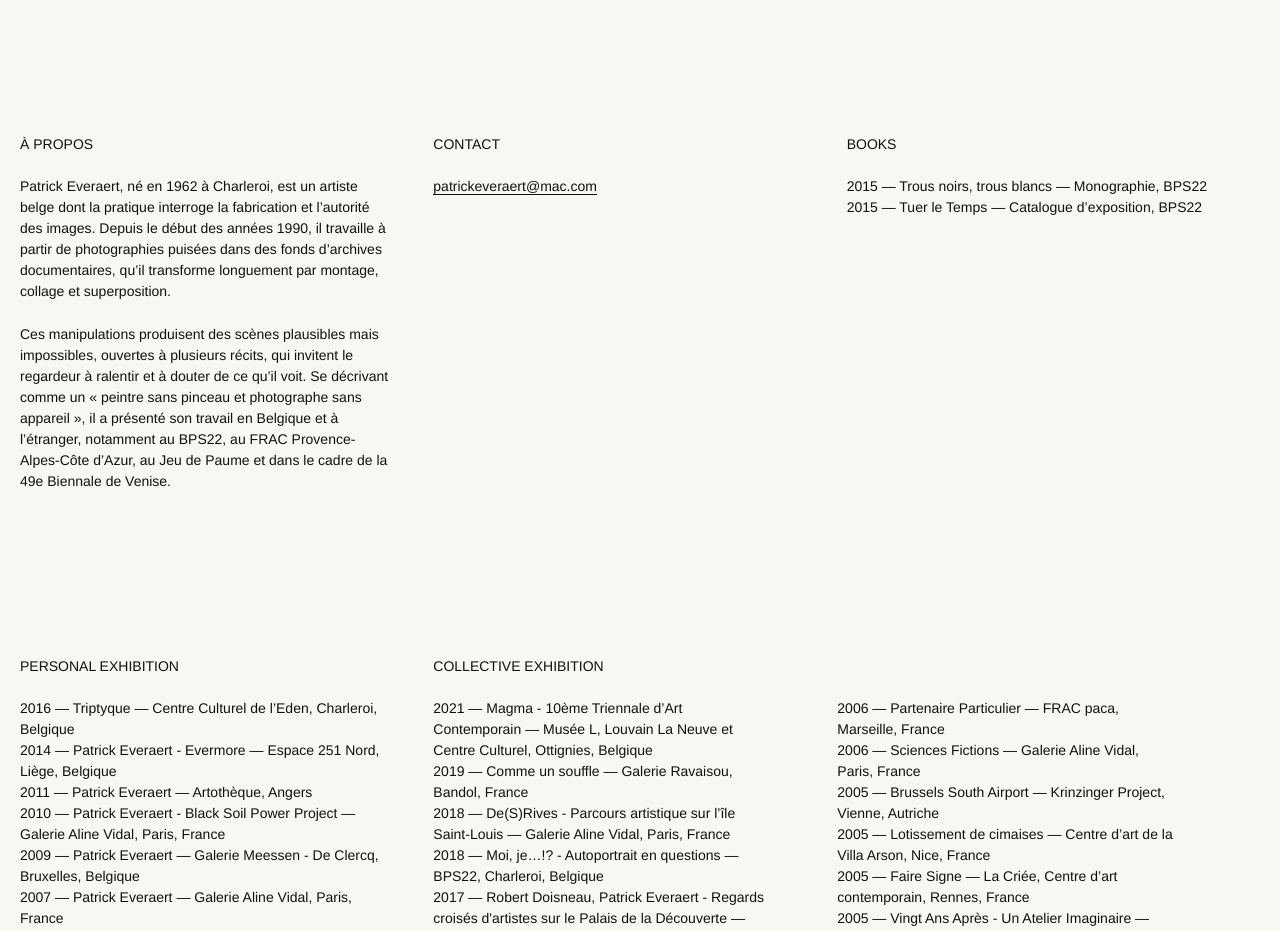
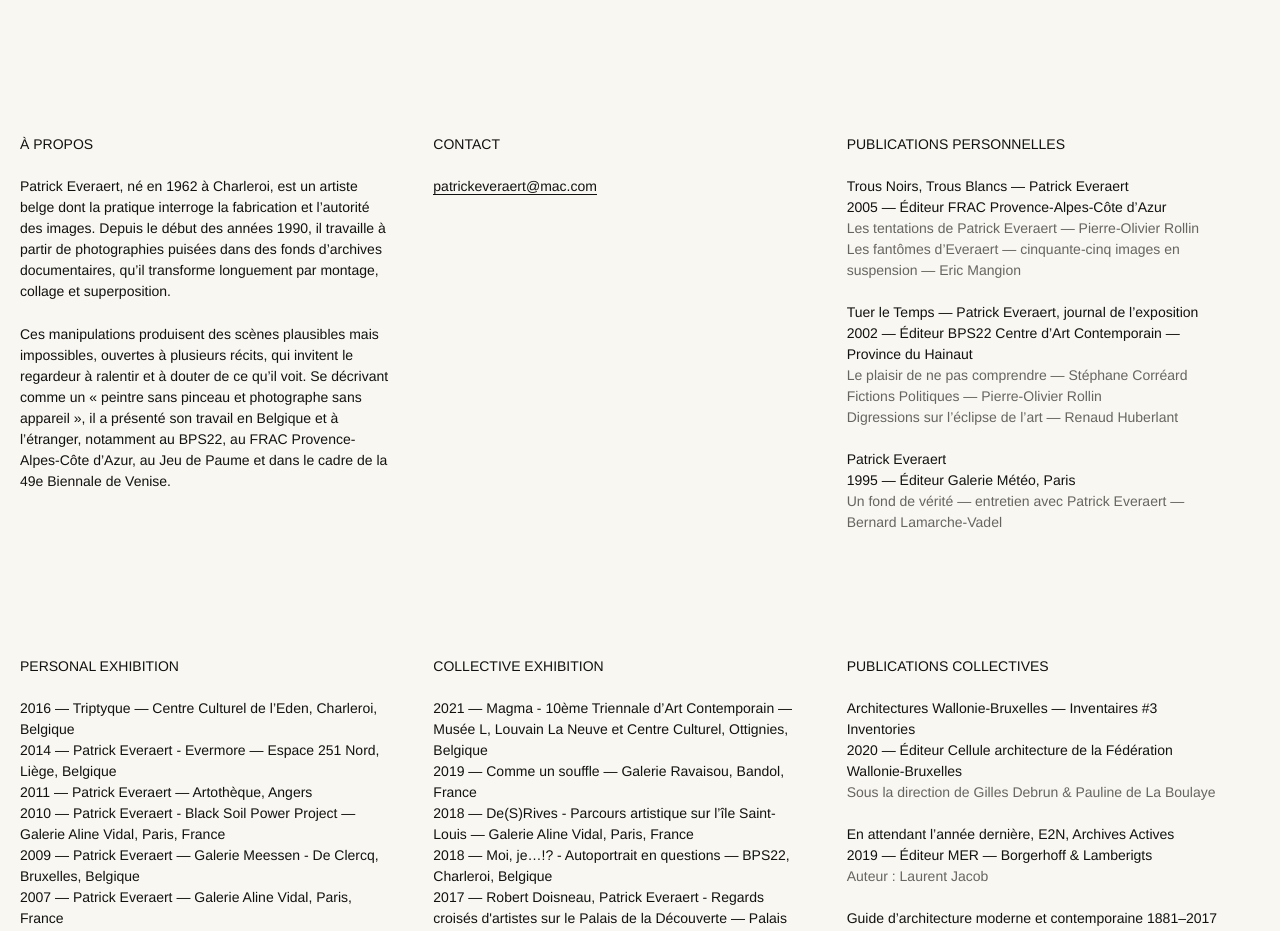
Before and after one commit to orsoneveraert/patrick-everaert, a Next.js app: page / in a window 1280 px wide. Shown: the part 9680-10611 px from the top of the page. Built offline with nearby package versions, Linux system fonts and the light colour scheme.

Commit message:
Add complete publication bibliography

```diff
--- a/app/globals.css
+++ b/app/globals.css
@@ -375,12 +375,14 @@ img {
 
 .footer-about,
 .footer-contact,
-.footer-books {
+.footer-personal-publications {
   min-height: 522px;
 }
 
 .footer-personal-exhibition,
-.footer-collective-exhibition {
+.footer-collective-exhibition,
+.footer-collective-publications {
+  grid-row: 2;
   min-height: 0;
 }
 
@@ -389,7 +391,11 @@ img {
 }
 
 .footer-collective-exhibition {
-  grid-column: 2 / -1;
+  grid-column: 2;
+}
+
+.footer-collective-publications {
+  grid-column: 3;
 }
 
 .footer-block {
@@ -413,9 +419,12 @@ img {
   margin-bottom: 22px;
 }
 
-.exhibition-list-collective {
-  columns: 2;
-  column-gap: clamp(28px, 5vw, 80px);
+.publication-entry {
+  margin-bottom: 21px;
+}
+
+.publication-detail {
+  color: var(--muted);
 }
 
 .exhibition-list p {
@@ -767,19 +776,18 @@ img {
 
   .footer-about,
   .footer-contact,
-  .footer-books,
+  .footer-personal-publications,
   .footer-personal-exhibition,
-  .footer-collective-exhibition {
+  .footer-collective-exhibition,
+  .footer-collective-publications {
     min-height: 0;
   }
 
   .footer-personal-exhibition,
-  .footer-collective-exhibition {
+  .footer-collective-exhibition,
+  .footer-collective-publications {
     grid-column: 1;
-  }
-
-  .exhibition-list-collective {
-    columns: 1;
+    grid-row: auto;
   }
 
   .footer-block {
--- a/app/museum-gallery.tsx
+++ b/app/museum-gallery.tsx
@@ -6,6 +6,11 @@ import {
   collectiveExhibitions,
   personalExhibitions,
 } from "../lib/exhibitions";
+import {
+  collectivePublications,
+  personalPublications,
+  type Publication,
+} from "../lib/publications";
 
 type View = "work" | "archive";
 type Language = "fr" | "en";
@@ -28,13 +33,10 @@ const copy = {
     contact: "Contact",
     contactEmail: "patrickeveraert@mac.com",
     toTop: "Haut de page",
-    books: "Books",
+    personalPublication: "Publications personnelles",
+    collectivePublication: "Publications collectives",
     personalExhibition: "Personal exhibition",
     collectiveExhibition: "Collective exhibition",
-    bookLines: [
-      "2015 — Trous noirs, trous blancs — Monographie, BPS22",
-      "2015 — Tuer le Temps — Catalogue d’exposition, BPS22",
-    ],
   },
   en: {
     work: "Work",
@@ -53,13 +55,10 @@ const copy = {
     contact: "Contact",
     contactEmail: "patrickeveraert@mac.com",
     toTop: "To top",
-    books: "Books",
+    personalPublication: "Personal publications",
+    collectivePublication: "Collective publications",
     personalExhibition: "Personal exhibition",
     collectiveExhibition: "Collective exhibition",
-    bookLines: [
-      "2015 — Trous noirs, trous blancs — Monograph, BPS22",
-      "2015 — Tuer le Temps — Exhibition catalogue, BPS22",
-    ],
   },
 } as const;
 
@@ -310,6 +309,22 @@ function ArchiveView({
 
 function AboutFooter({ language }: { language: Language }) {
   const text = copy[language];
+  const publicationList = (items: readonly Publication[]) => (
+    <div className="publication-list">
+      {items.map((publication) => (
+        <article className="publication-entry" key={publication.title}>
+          <p>{publication.title}</p>
+          <p>{publication.meta}</p>
+          {publication.details?.map((detail) => (
+            <p className="publication-detail" key={detail}>
+              {detail}
+            </p>
+          ))}
+        </article>
+      ))}
+    </div>
+  );
+
   return (
     <footer className="portfolio-footer" id="about">
       <section className="footer-block footer-about">
@@ -323,11 +338,13 @@ function AboutFooter({ language }: { language: Language }) {
           <a href={`mailto:${text.contactEmail}`}>{text.contactEmail}</a>
         </p>
       </section>
-      <section className="footer-block footer-books">
-        <h2>{text.books}</h2>
-        {text.bookLines.map((line) => (
-          <p key={line}>{line}</p>
-        ))}
+      <section className="footer-block footer-personal-publications">
+        <h2>{text.personalPublication}</h2>
+        {publicationList(personalPublications)}
+      </section>
+      <section className="footer-block footer-collective-publications">
+        <h2>{text.collectivePublication}</h2>
+        {publicationList(collectivePublications)}
       </section>
       <section className="footer-block footer-personal-exhibition">
         <h2>{text.personalExhibition}</h2>
--- /dev/null
+++ b/lib/publications.ts
@@ -0,0 +1,161 @@
+export type Publication = {
+  title: string;
+  meta: string;
+  details?: readonly string[];
+};
+
+export const personalPublications: readonly Publication[] = [
+  {
+    title: "Trous Noirs, Trous Blancs — Patrick Everaert",
+    meta: "2005 — Éditeur FRAC Provence-Alpes-Côte d’Azur",
+    details: [
+      "Les tentations de Patrick Everaert — Pierre-Olivier Rollin",
+      "Les fantômes d’Everaert — cinquante-cinq images en suspension — Eric Mangion",
+    ],
+  },
+  {
+    title: "Tuer le Temps — Patrick Everaert, journal de l’exposition",
+    meta: "2002 — Éditeur BPS22 Centre d’Art Contemporain — Province du Hainaut",
+    details: [
+      "Le plaisir de ne pas comprendre — Stéphane Corréard",
+      "Fictions Politiques — Pierre-Olivier Rollin",
+      "Digressions sur l’éclipse de l’art — Renaud Huberlant",
+    ],
+  },
+  {
+    title: "Patrick Everaert",
+    meta: "1995 — Éditeur Galerie Météo, Paris",
+    details: [
+      "Un fond de vérité — entretien avec Patrick Everaert — Bernard Lamarche-Vadel",
+    ],
+  },
+] as const;
+
+export const collectivePublications: readonly Publication[] = [
+  {
+    title: "Architectures Wallonie-Bruxelles — Inventaires #3 Inventories",
+    meta: "2020 — Éditeur Cellule architecture de la Fédération Wallonie-Bruxelles",
+    details: ["Sous la direction de Gilles Debrun & Pauline de La Boulaye"],
+  },
+  {
+    title: "En attendant l’année dernière, E2N, Archives Actives",
+    meta: "2019 — Éditeur MER — Borgerhoff & Lamberigts",
+    details: ["Auteur : Laurent Jacob"],
+  },
+  {
+    title: "Guide d’architecture moderne et contemporaine 1881–2017 — Charleroi Métropole",
+    meta: "2018 — Mardaga éditeur",
+  },
+  {
+    title: "Art Public",
+    meta: "2017 — Éditeur Commission des Arts de Wallonie",
+  },
+  {
+    title: "Les années Bonaparte",
+    meta: "2015 — Éditeur Galerie Aline Vidal",
+  },
+  {
+    title: "Chimera",
+    meta: "2015 — Éditeur Galerie Meet Factory",
+  },
+  {
+    title: "Pixels of Paradise — Images et croyance — Image and belief",
+    meta: "2014 — Éditeur Chiroux Centre Culturel",
+  },
+  {
+    title: "Semaine Hors-Série Ulysse",
+    meta: "2013 — Éditeur Analogues",
+  },
+  {
+    title: "10 artistes sur le divan",
+    meta: "2013 — Éditeur Academia l’Harmattan",
+    details: ["Auteur : Guidino Gosselin"],
+  },
+  {
+    title: "La Vie Mode d’Emploi (Life A User’s Manual)",
+    meta: "2011 — Éditeur Meessen — De Clercq",
+  },
+  {
+    title: "Image(s) d’une collection",
+    meta: "2010 — Éditeur Musée de la Photographie de Charleroi / Fonds Mercator",
+  },
+  {
+    title: "Objects are like they appear",
+    meta: "2010 — Éditeur Meessen — De Clercq",
+  },
+  {
+    title: "Manières Noires",
+    meta: "2010 — Éditeur Les Impressions Nouvelles",
+  },
+  {
+    title: "One Shot!",
+    meta: "2010 — Éditeur BPS22",
+  },
+  {
+    title: "The State of Things, Brussels/Beijing",
+    meta: "2010 — Éditeurs BOZAR Books — Lannoo",
+  },
+  {
+    title: "500 chefs-d’œuvre de l’art belge (volume 1)",
+    meta: "2008 — Éditeur Racines",
+  },
+  {
+    title: "Absens",
+    meta: "2008 — Éditeur Meessen — De Clercq",
+  },
+  {
+    title: "Atlas de l’art contemporain à l’usage de tous",
+    meta: "2007 — Éditeur MAC’s Musée d’Art Contemporain du Grand-Hornu",
+    details: ["Auteur : Denis Gielen"],
+  },
+  {
+    title: "Lucky Space — 1990–2006 — 15 ans de la collection",
+    meta: "2006 — Éditeur I.D.E.A",
+  },
+  {
+    title: "Prêts à Prêter",
+    meta: "2006 — Isthmes éditions / Fonds régional d’art contemporain Paca",
+  },
+  {
+    title: "Brussels South Airport",
+    meta: "2005 — Éditeur Krinzinger Projekte",
+  },
+  {
+    title: "Éblouissement",
+    meta: "2004 — Éditeur Galeries Nationales du Jeu de Paume",
+  },
+  {
+    title: "Humanism(e) II",
+    meta: "2002 — Éditeur Orion Art Gallery",
+    details: ["Auteur : Flor Bex"],
+  },
+  {
+    title: "Quand soufflent les vents du sud",
+    meta: "2000 — Éditeur Banque Bruxelles-Lambert",
+    details: ["Auteurs : Claude Lorent, Anne Petre"],
+  },
+  {
+    title: "De très courts espaces de temps",
+    meta: "1998 — Éditeur Actes Sud",
+    details: ["Auteur : Régis Durand"],
+  },
+  {
+    title: "Uit het ongewisse / Entre chiens et loups",
+    meta: "1997 — Éditeur ICC Antwerpen",
+    details: [
+      "Sans Titre, trois points de suspension — Patrick Everaert",
+    ],
+  },
+  {
+    title: "Une rose est une rose",
+    meta: "1993 — Édition Galerie Météo",
+    details: ["L’ombre sans cavalier — Pascale Cassagnau"],
+  },
+  {
+    title: "Pour une histoire de la photographie en Belgique",
+    meta: "1993 — Édition Musée de la Photographie, Charleroi",
+    details: [
+      "La photographie comme medium dans le champ des arts plastiques — Anne Wauters",
+    ],
+  },
+] as const;
```
Also changed, not shown: 1 other file (tests, documents, lock files or other folders).
